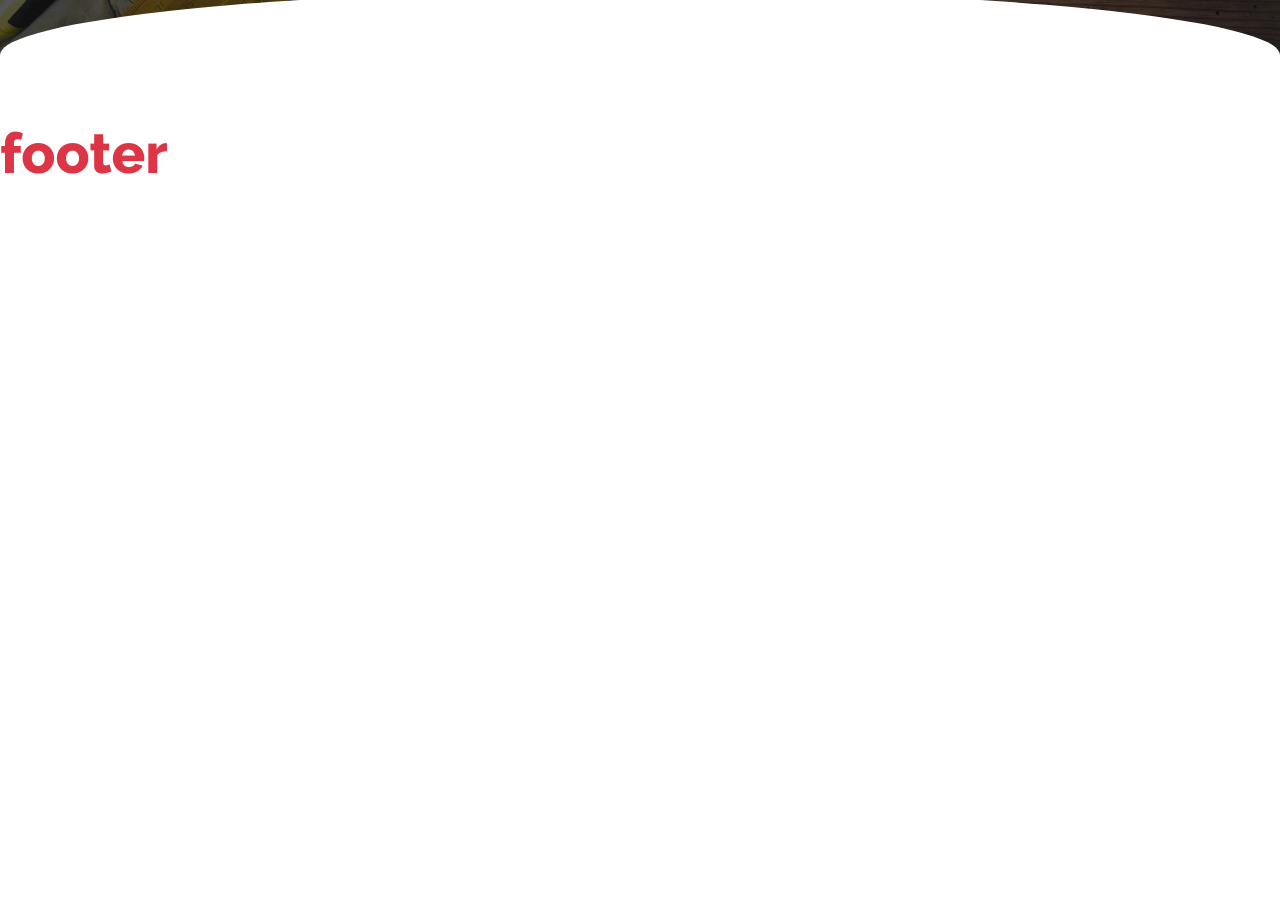
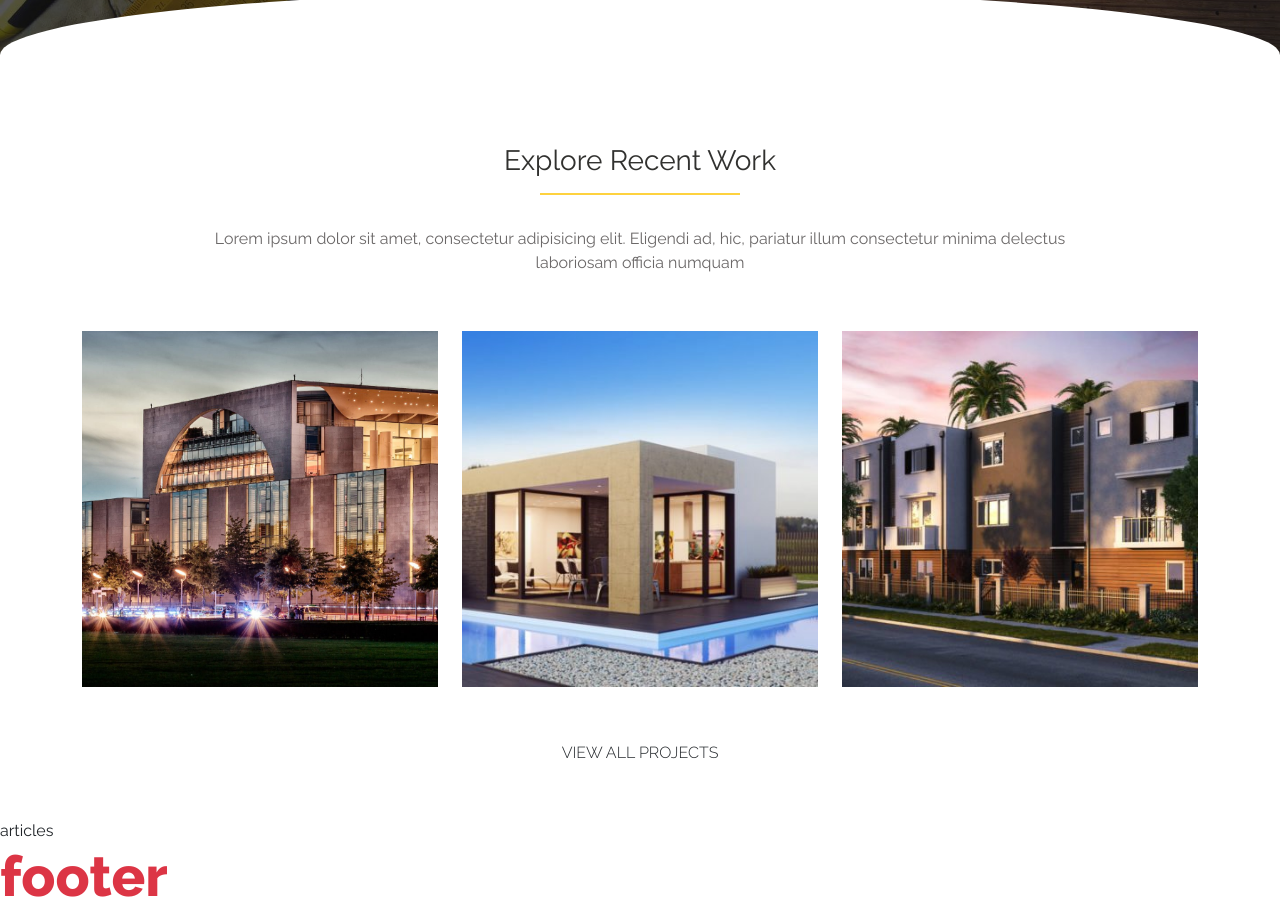
Before and after one commit to cochy98/proj-html-vuejs, a Vue app: page / in a window 1280 px wide. Shown: the part 2240-3158 px from the top of the page. Before the commit the page ends 2435 px from the top, so only its background shows below. Built offline with nearby package versions, Linux system fonts and the light colour scheme.

Commit message:
Init section 'Articles'

```diff
--- a/src/assets/scss/style.scss
+++ b/src/assets/scss/style.scss
@@ -26,6 +26,7 @@ h1 {
 
 h3 {
   font-weight: 400;
+  color: $primary-color;
 }
 
 .my-fw-400 {
@@ -83,3 +84,20 @@ div.layover {
   align-items: center;
   justify-content: center;
 }
+
+div.description-section {
+  max-width: 900px;
+  text-align: center;
+  margin: 0 auto;
+  padding-top: 1.5rem;
+
+  p {
+    color: $paragraph-color;
+  }
+}
+
+div.end-section h6 {
+  text-align: center;
+  text-transform: uppercase;
+  font-weight: 300;
+}
--- a/src/components/Main.vue
+++ b/src/components/Main.vue
@@ -1,15 +1,21 @@
 <template>
   <main>
     <Services />
+    <Work />
+    <Articles />
   </main>
 </template>
 
 <script>
 import Services from "./main-section/Services.vue";
+import Work from "./main-section/Work.vue";
+import Articles from "./main-section/Articles.vue";
 export default {
   name: "IndexMain",
   components: {
     Services,
+    Work,
+    Articles,
   },
 };
 </script>
--- a/src/components/main-section/Articles.vue
+++ b/src/components/main-section/Articles.vue
@@ -1,4 +1,6 @@
-<template></template>
+<template>
+  <section id="articles">articles</section>
+</template>
 
 <script>
 export default {
--- a/src/components/main-section/Services.vue
+++ b/src/components/main-section/Services.vue
@@ -1,6 +1,6 @@
 <template>
   <section id="service">
-    <div class="description-section pt-4">
+    <div class="description-section">
       <h3>Specialists In Modern Construction</h3>
       <div class="my-yellow-hr"></div>
       <p>
@@ -107,11 +107,6 @@ export default {
 <style lang="scss" scoped>
 /* Importo le variabili scss */
 @import "../../assets/scss/_variables.scss";
-div.description-section {
-  max-width: 900px;
-  text-align: center;
-  margin: 0 auto;
-}
 
 div#cart-service {
   div.cart {
@@ -131,10 +126,6 @@ div#cart-service {
       i {
         font-size: 1.6rem;
       }
-    }
-
-    h3 {
-      color: $primary-color;
     }
 
     p {
--- a/src/components/main-section/Work.vue
+++ b/src/components/main-section/Work.vue
@@ -1,4 +1,54 @@
-<template></template>
+<template>
+  <section id="work">
+    <div class="description-section">
+      <h3>Explore Recent Work</h3>
+      <div class="my-yellow-hr"></div>
+      <p>
+        Lorem ipsum dolor sit amet, consectetur adipisicing elit. Eligendi ad,
+        hic, pariatur illum consectetur minima delectus laboriosam officia
+        numquam
+      </p>
+    </div>
+    <div id="carts-work" class="container py-4">
+      <div class="row">
+        <div class="col-12 col-md-4">
+          <div class="cart">
+            <img
+              src="../../assets/images/project2-featured-15013609.jpg"
+              alt="Cart image 1"
+              class="cart-image"
+            />
+          </div>
+        </div>
+        <div class="col-12 col-md-4">
+          <div class="cart">
+            <img
+              src="../../assets/images/project1-featured-294276386-400x400.jpg"
+              alt="Cart image 2"
+              class="cart-image"
+            />
+          </div>
+        </div>
+        <div class="col-12 col-md-4">
+          <div class="cart">
+            <img
+              src="../../assets/images/project3-featured-189023420-400x400.jpg"
+              alt="Cart image 3"
+              class="cart-image"
+            />
+          </div>
+        </div>
+      </div>
+    </div>
+    <div class="end-section container pt-3 pb-5">
+      <div class="row">
+        <div class="col-12">
+          <h6>View all projects</h6>
+        </div>
+      </div>
+    </div>
+  </section>
+</template>
 
 <script>
 export default {
@@ -7,4 +57,14 @@ export default {
 </script>
 
 <style lang="scss" scoped>
+div#carts-work {
+  div.cart {
+    margin: 1rem 0;
+
+    img.cart-image {
+      width: 100%;
+      height: 100%;
+    }
+  }
+}
 </style>
```
